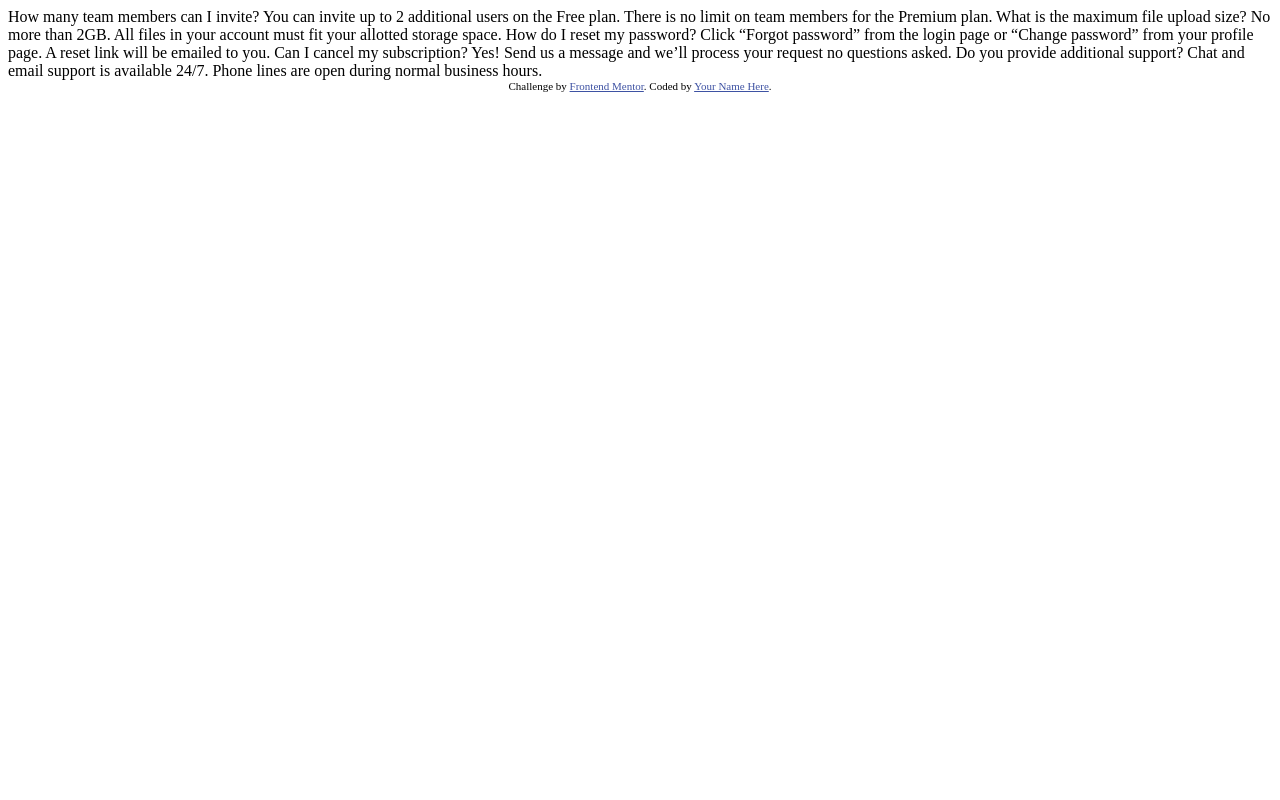
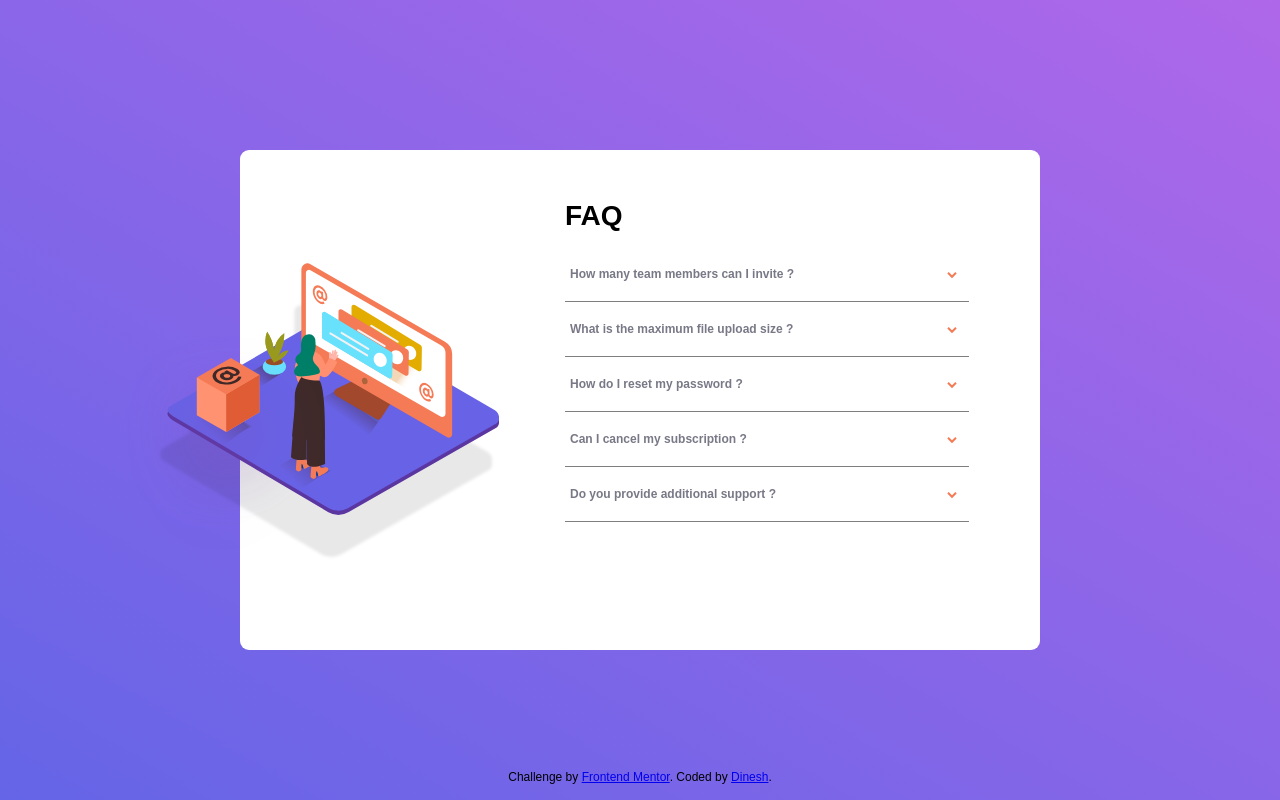
Before and after one commit to Misadri2/FAQ-CARD, a plain HTML site: page faq-accordion-card-main/index.html in a window 1280 px wide. Drawn offline with Linux system fonts and the light colour scheme.

Commit message:
Inclusão arquivos

```diff
--- a/faq-accordion-card-main/index.html
+++ b/faq-accordion-card-main/index.html
@@ -1,40 +1,37 @@
 <!DOCTYPE html>
 <html lang="en">
   <head>
-  <meta charset="UTF-8">
-  <meta name="viewport" content="width=device-width, initial-scale=1.0"> <!-- displays site properly based on user's device -->
-
-  <link rel="icon" type="image/png" sizes="32x32" href="./images/favicon-32x32.png">
-
+    <meta charset="UTF-8" />
+    <meta name="viewport" content="width=device-width, initial-scale=1.0" />
+    <link
+      rel="icon"
+      type="image/png"
+      sizes="32x32"
+      href="./images/favicon-32x32.png"
+    />
     <title>Frontend Mentor | FAQ Accordion Card</title>
-
-  <!-- Feel free to remove these styles or customise in your own stylesheet 👍 -->
-  <style>
-    .attribution { font-size: 11px; text-align: center; }
-    .attribution a { color: hsl(228, 45%, 44%); }
-  </style>
+    <link rel="stylesheet" href="style.css" />
   </head>
   <body>
-  How many team members can I invite?
-  You can invite up to 2 additional users on the Free plan. There is no limit on
-  team members for the Premium plan.
-
-  What is the maximum file upload size?
-  No more than 2GB. All files in your account must fit your allotted storage space.
-
-  How do I reset my password?
-  Click “Forgot password” from the login page or “Change password” from your profile page.
-  A reset link will be emailed to you.
-
-  Can I cancel my subscription?
-  Yes! Send us a message and we’ll process your request no questions asked.
-
-  Do you provide additional support?
-  Chat and email support is available 24/7. Phone lines are open during normal business hours.
-
+    <section>
+      <div class="container">
+        <div class="imgCont">
+          <img
+            src="./images/illustration-woman-online-mobile.svg"
+            alt="illustration-woman-online-mobile"
+          />
+        </div>
+        <div class="questionCont" id="mainContiner">
+          <h1>FAQ</h1>
+        </div>
+      </div>
       <div class="attribution">
-    Challenge by <a href="https://www.frontendmentor.io?ref=challenge" target="_blank">Frontend Mentor</a>.
-    Coded by <a href="#">Your Name Here</a>.
+        Challenge by
+        <a href="https://www.frontendmentor.io?ref=challenge" target="_blank"
+          >Frontend Mentor</a
+        >. Coded by <a href="https://github.com/Dinesh1042">Dinesh</a>.
       </div>
+    </section>
+    <script src="./script.js"></script>
   </body>
 </html>
--- /dev/null
+++ b/faq-accordion-card-main/script.js
@@ -0,0 +1,86 @@
+const FAQ = [
+    {
+      question: "How many team members can I invite ?",
+      answer:
+        "You can invite up to 2 additional users on the Free plan. There is no limit on team members for the Premium plan.",
+    },
+    {
+      question: "What is the maximum file upload size ?",
+      answer:
+        "No more than 2GB. All files in your account must fit your allotted storage space.",
+    },
+    {
+      question: "How do I reset my password ?",
+      answer:
+        "Click “Forgot password” from the login page or “Change password” from your profile page. A reset link will be emailed to you",
+    },
+    {
+      question: "Can I cancel my subscription ?",
+      answer:
+        "Yes! Send us a message and we’ll process your request no questions asked.",
+    },
+    {
+      question: "Do you provide additional support ?",
+      answer:
+        "Chat and email support is available 24/7. Phone lines are open during normal business hours.",
+    },
+  ];
+
+  const mainContinerEl = document.getElementById("mainContiner");
+
+  function FAQuestions() {
+    return FAQ.forEach((item) => {
+      return createHTMLElements(item.question, item.answer);
+    });
+  }
+
+  function createHTMLElements(question, answer) {
+    const card = document.createElement("div");
+    card.classList.add("card");
+    const questionCont = document.createElement("div");
+    questionCont.classList.add("question");
+    card.appendChild(questionCont);
+    const questionPara = document.createElement("div");
+    questionPara.classList.add("questionpara");
+    const questionEl = document.createElement("p");
+    questionCont.appendChild(questionPara);
+    questionPara.appendChild(questionEl);
+    questionEl.innerHTML = question;
+    const arrowCont = document.createElement("div");
+    const arrowImg = document.createElement("img");
+    arrowImg.src = "./images/icon-arrow-down.svg";
+    arrowCont.classList.add("arrowCont");
+    arrowCont.appendChild(arrowImg);
+    questionCont.appendChild(arrowCont);
+
+    // Answer Element
+    const answerCont = document.createElement("div");
+    answerCont.classList.add("answer");
+    const answerPara = document.createElement("div");
+    answerPara.classList.add("answerPara");
+    answerCont.appendChild(answerPara);
+    const answerEl = document.createElement("p");
+    answerEl.innerHTML = answer;
+    answerPara.appendChild(answerEl);
+    card.appendChild(answerCont);
+    mainContinerEl.appendChild(card);
+
+    // All Cont
+  }
+
+  FAQuestions();
+
+  const allCont = mainContinerEl.querySelectorAll(".card");
+
+  allCont.forEach((e) => {
+    const btn = e.querySelector(".question");
+
+    btn.addEventListener("click", (pos) => {
+      allCont.forEach((item) => {
+        if (item !== e) {
+          item.classList.remove("active");
+        }
+      });
+      e.classList.toggle("active");
+    });
+  });
--- /dev/null
+++ b/faq-accordion-card-main/style.css
@@ -0,0 +1,142 @@
+* {
+    margin: 0%;
+    padding: 0%;
+    box-sizing: border-box;
+    font-family: "Kumbh Sans", sans-serif;
+    font-size: 12px;
+  }
+  section {
+    height: 100vh;
+    width: 100%;
+    display: flex;
+    align-items: center;
+    justify-content: center;
+    background: linear-gradient(30deg, hsl(240, 73%, 65%), hsl(273, 75%, 66%));
+  }
+  .container {
+    background-color: #fff;
+    width: 90%;
+    border-radius: 9px;
+    height: 80vh;
+    display: flex;
+    align-items: center;
+    flex-direction: column;
+    margin-top: 100px;
+    max-width: 800px;
+    max-height: fit-content;
+  }
+  .container .imgCont {
+    width: 100%;
+    /* background-color: aqua; */
+    margin-top: -100px;
+    display: flex;
+    align-items: center;
+    justify-content: center;
+  }
+  .container .imgCont img {
+    /* background-color: blue; */
+    margin-right: 30px;
+    filter: drop-shadow(-5px 30px 1px rgba(0, 0, 0, 0.09));
+  }
+  .container .questionCont {
+    margin-top: 50px;
+    width: 100%;
+    display: flex;
+    align-items: center;
+    justify-content: center;
+    flex-direction: column;
+  }
+  .container .questionCont h1 {
+    font-size: 28px;
+    text-align: center;
+    font-weight: 700;
+    margin-bottom: 15px;
+  }
+  .container .questionCont .card {
+    width: 85%;
+    transition: 3s ease all;
+    border-bottom: 1px solid rgba(0, 0, 0, 0.5);
+  }
+  .container .questionCont .card .question {
+    display: flex;
+    justify-content: space-between;
+    padding: 15px 5px;
+    align-items: center;
+  }
+  .container .questionCont .questionpara p {
+    font-weight: 700;
+    color: hsl(240, 6%, 50%);
+  }
+  .answer {
+    max-height: 0;
+
+    overflow: hidden;
+    transition: 0.5s ease max-height;
+  }
+  .container .questionCont .card .arrowCont {
+    cursor: pointer;
+    display: flex;
+    align-items: center;
+    justify-content: center;
+    border-radius: 50%;
+    padding: 7px;
+    user-select: none;
+    transition: 0.5s ease transform;
+  }
+  .container .questionCont .card .arrowCont img {
+    margin-top: 3px;
+  }
+  .container .questionCont .card .arrowCont:hover {
+    background-color: hsla(240, 6%, 50%, 0.226);
+  }
+  .container .questionCont .card .arrowCont:active {
+    background-color: hsla(240, 6%, 50%, 0.514);
+  }
+  .answer .answerPara p {
+    padding: 15px 10px;
+    padding-top: 0%;
+    color: hsl(240, 6%, 50%);
+    line-height: 17px;
+  }
+  .container .questionCont .card.active .questionpara p {
+    color: #000;
+  }
+  .container .questionCont .card.active .answer {
+    height: auto;
+    max-height: 70px;
+  }
+  .container .questionCont .card.active .arrowCont {
+    transform: rotate(-180deg);
+  }
+
+  @media (min-width: 600px) {
+    .container {
+      flex-direction: row;
+      height: 500px;
+      margin-top: 0;
+      width: 90%;
+    }
+    .card {
+      overflow: auto;
+    }
+    .container .questionCont {
+      height: 100%;
+      margin: 0;
+      align-items: baseline;
+      justify-content: unset;
+      margin-top: 100px;
+    }
+    .container .imgCont {
+      /* background-color: hsl(240, 73%, 65%); */
+      height: 100%;
+      margin-top: 0;
+      margin-left: -150px;
+    }
+    .container .imgCont img {
+      transform: scale(1.4);
+    }
+  }
+  .attribution {
+    position: absolute;
+    bottom: 2%;
+  }
```
Lines whose indentation alone changed are shown as unchanged.
